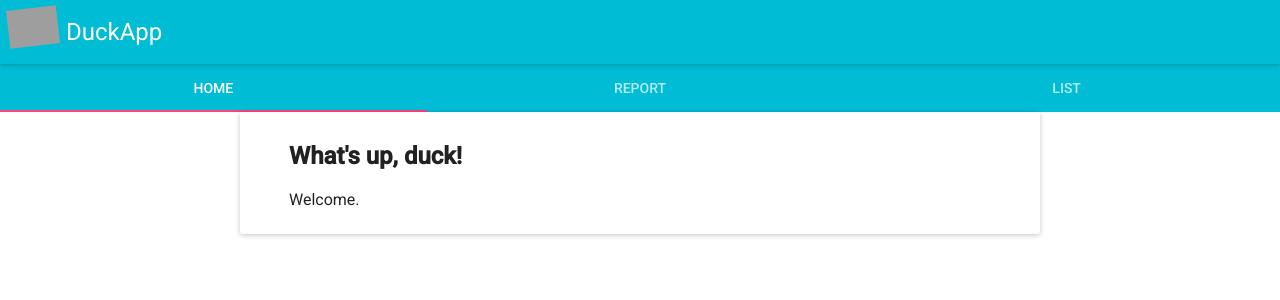
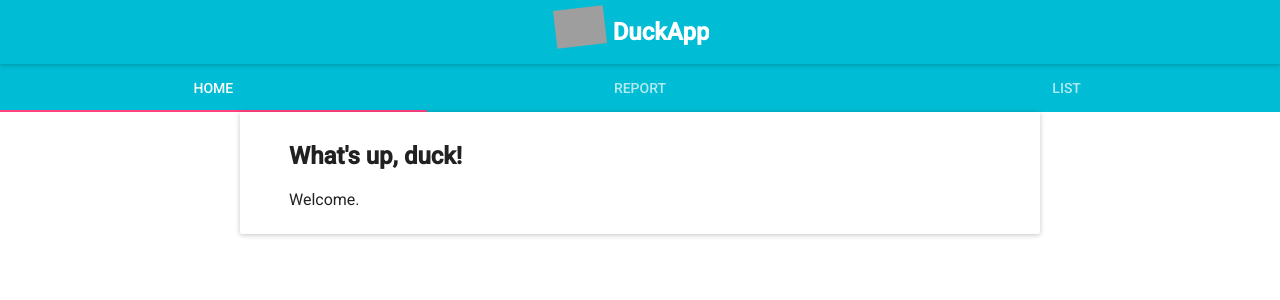
Before and after one commit to hjlammi/duckapp, a React (Create React App) app: page /home in a window 1280 px wide. Shown: the top 300 px of the page. Built offline with nearby package versions, Linux system fonts and the light colour scheme; no server answers; grey boxes are pictures that could not be loaded; what react-tap-event-plugin would draw is missing.

Commit message:
Center-align app title and logo

```diff
--- a/src/App.css
+++ b/src/App.css
@@ -33,6 +33,15 @@ p {
   cursor: pointer;
 }
 
+.appBar {
+  justify-content: center;
+}
+
+.appBar h1 {
+  flex: none !important;
+  font-weight: bolder !important;
+}
+
 @keyframes duckImg-swim {
   0% { transform: rotate(0deg); }
   25% { transform: rotate(10deg); }
--- a/src/App.js
+++ b/src/App.js
@@ -51,7 +51,9 @@ class App extends Component {
 
       <MuiThemeProvider>
         <div>
+          <div>
             <AppBar
+              className="appBar"
               title="DuckApp"
               iconElementLeft={
                 <img
@@ -63,6 +65,7 @@ class App extends Component {
                 />
               }
             />
+          </div>
           <Tabs
             value={currentTab}
             onChange={this.onTabChange}>
```
Lines whose indentation alone changed are shown as unchanged.
